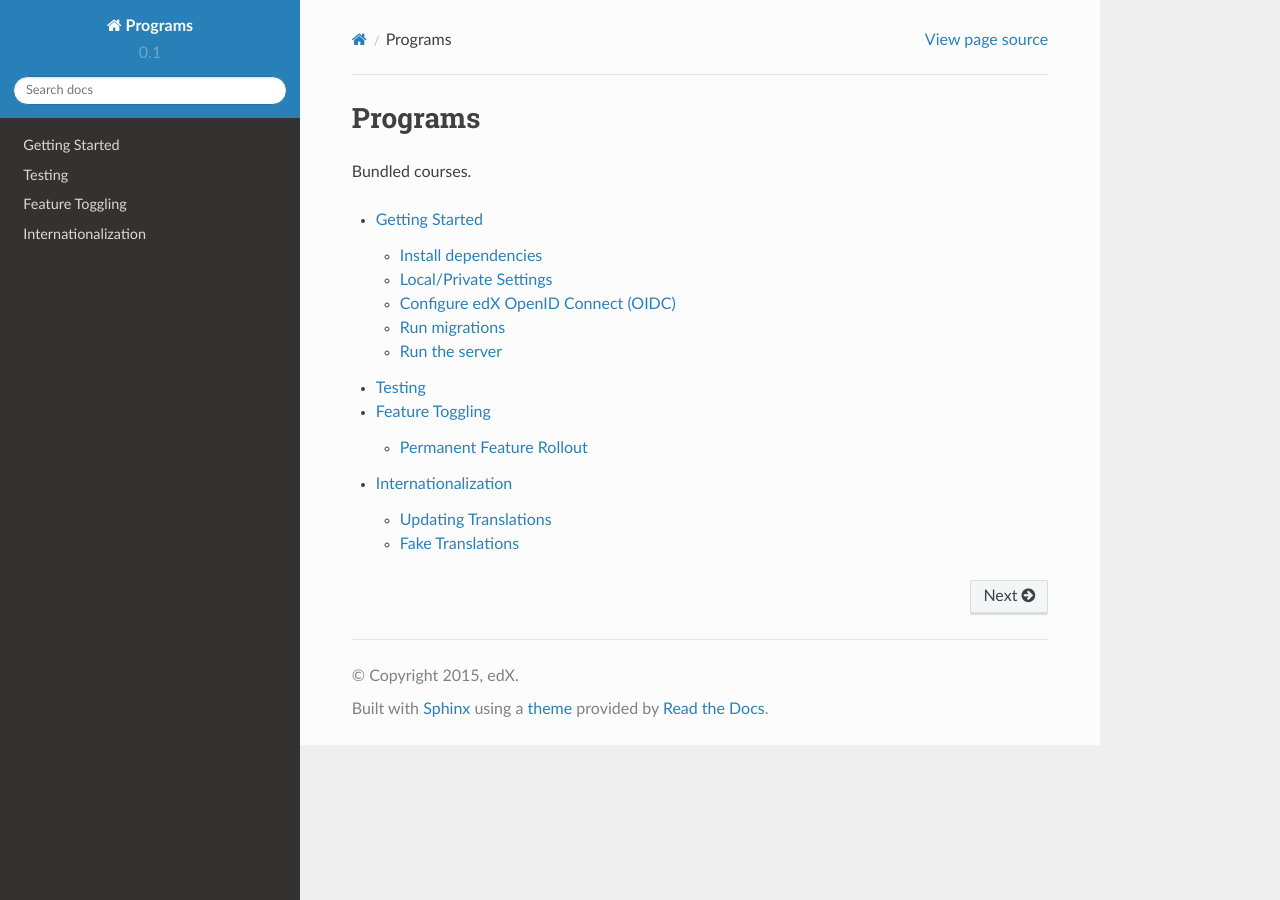
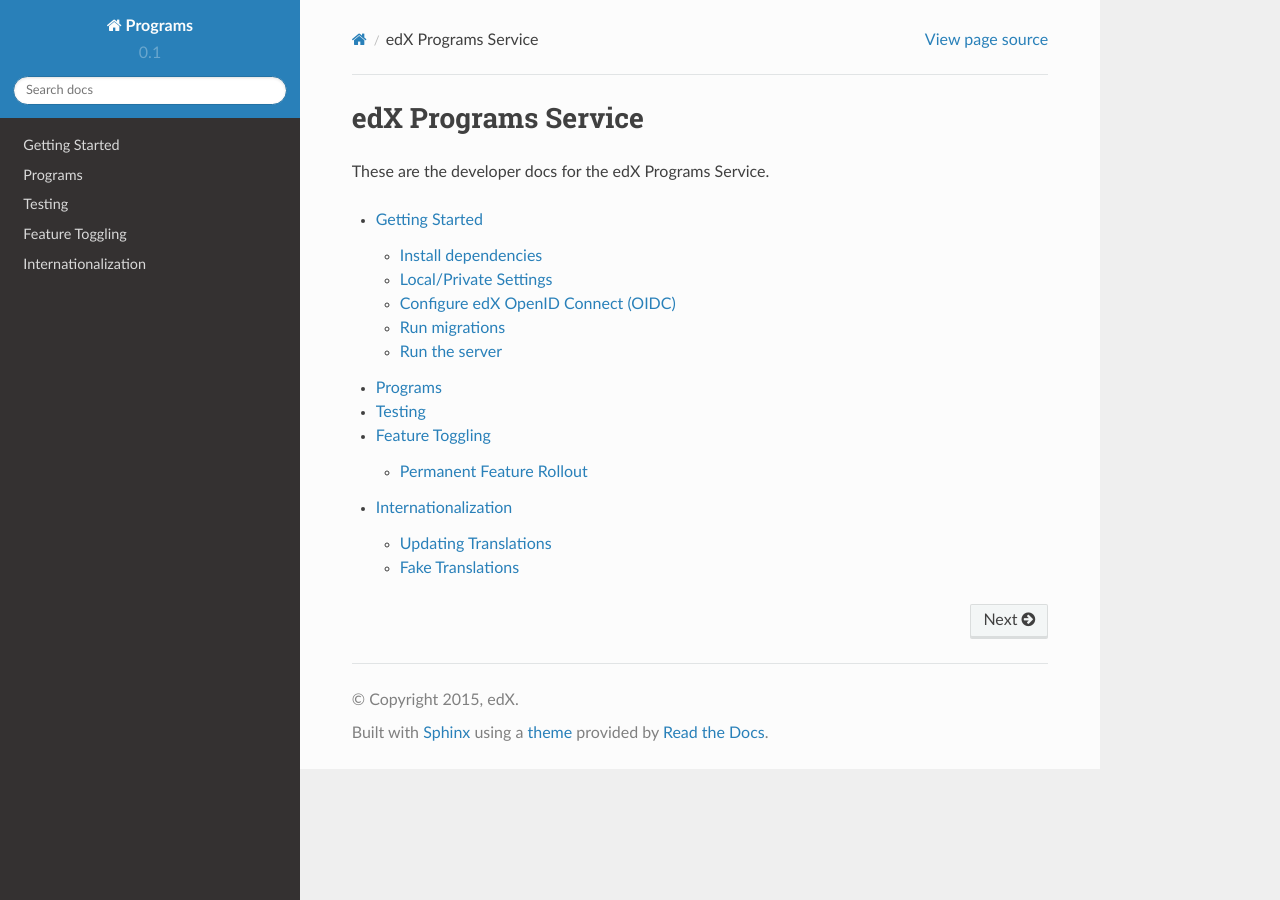
Before and after one commit to edx/programs, a Sphinx documentation site: the page built from docs/index.rst, in a window 1280 px wide. Built offline with Sphinx 7.4.7 and the Read the Docs theme 2.0.0, drawn with Linux system fonts in a browser that asks for light colours.

Commit message:
Update programs README

```diff
--- a/docs/index.rst
+++ b/docs/index.rst
@@ -3,14 +3,16 @@
    You can adapt this file completely to your liking, but it should at least
    contain the root `toctree` directive.
 
-Programs
-===============================
-Bundled courses.
+edX Programs Service
+====================
+
+These are the developer docs for the edX Programs Service.
 
 .. toctree::
    :maxdepth: 2
 
    getting_started
+   programs
    testing
    features
    internationalization
--- /dev/null
+++ b/docs/programs.rst
@@ -0,0 +1,4 @@
+Programs
+========
+
+Programs are collections of courses codes offered together. Each "course code" in a Program consists of a collection of course runs, specific instances of a course which a student may take on their way to completing a Program. Together with rules governing which courses may be added to a Program, Programs can be used to support product lines like edX's XSeries offering.
```
Also changed, not shown: README.rst (+11 -31 lines).
